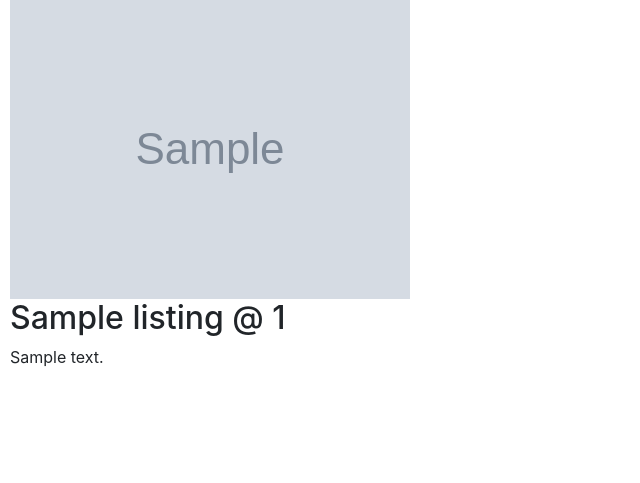
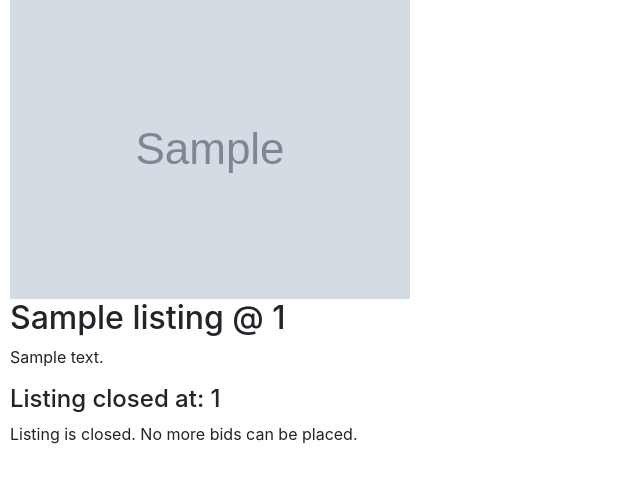
Before and after one commit to ahsanqadeer10/web50, a Django app: template commerce/auctions/templates/auctions/listing.html in a window 1280 px wide. Shown: the part 164-647 px from the top of the page, without its empty margins (0-640 px from the left). Run offline with Django 3.2, Linux system fonts and the light colour scheme; a user stored in the database is signed in; tables that the repository leaves empty hold one stand-in row (values such as "Sample post"); the template is opened without the code that fills it: most values are stand-ins (such as "Sample title", 1, 10 or a date in 2020); grey boxes marked "Sample" are stand-in pictures; parts of the project's set-up code (start-up, migrations or seed data) failed here and were passed over; some libraries are stand-ins or nearby versions.

Commit message:
Place bids. Close listings.

```diff
--- a/commerce/auctions/admin.py
+++ b/commerce/auctions/admin.py
@@ -1,9 +1,10 @@
 from django.contrib import admin
 
-from .models import User, Listing, Category
+from .models import User, Listing, Category, Bid
 
 # Register your models here.
 
 admin.site.register(User)
 admin.site.register(Category)
 admin.site.register(Listing)
+admin.site.register(Bid)
--- a/commerce/auctions/templates/auctions/listing.html
+++ b/commerce/auctions/templates/auctions/listing.html
@@ -1,13 +1,47 @@
 {% extends "auctions/layout.html" %} {% block title %}{{listing.title}}
-{%endblock %} {%block body%}
+{%endblock %} {%block body%} {% if message %}
+<div>{{ message }}</div>
+{% endif %}
+
 <div>
+	<!-- Listing details -->
 	<img src="{{listing.image}}" width="400px" />
 	<h2>{{listing.title}} @ {{listing.starting_bid}}</h2>
 	<p>{{listing.description}}</p>
 </div>
 <div>
+	<!-- Show highest bid, a message if there have been no bids, and message if listing is closed. -->
+	{% if not listing.active %}
+	<h4>Listing closed at: {{listing.highest_bid}}</h4>
+	{% elif listing.highest_bid %}
+	<h4>Highest Bid: {{listing.highest_bid}}</h4>
+	{% else %}
+	<h4>No bids yet!</h4>
+	{% endif %}
+</div>
+{% if user.is_authenticated %}
+<div>
+	<!-- If user is not creator, show option to bid. If user is creator, show option to close. -->
+	{% if not listing.active and listing.winner == request.user %}
+	<p>Listing is closed. You have won the listing!</p>
+	{% elif not listing.active %}
+	<p>Listing is closed. No more bids can be placed.</p>
+	{% elif listing.creator == request.user %}
+	<a href="{% url 'close' listing.id %}">Close Listing</a>
+	{% else %}
+	<p>Option to bid</p>
+	<form action="{% url 'bid' listing.id %}" method="POST">
+		{% csrf_token %}
+		<input type="number" name="value" placeholder="Enter Bid Value" />
+		<input type="submit" value="Place Bid" />
+	</form>
+	{% endif %}
+</div>
+{% endif %} {% if user.is_authenticated and listing.active %}
+<div>
+	<!-- If the user is not creator, show watchlist options add and remove. -->
 	{% if listing.creator == request.user %}
-	<p>My creator!</p>
+	<p>Creator cannot add their listing to watchlist.</p>
 	{% elif listing not in user_watchlist %}
 	<p>Not in watchlist.</p>
 	<a href="{% url 'watch' listing.id %}">Add to Watchlist.</a>
@@ -16,5 +50,4 @@
 	<a href="{% url 'unwatch' listing.id %}">Remove from Watchlist.</a>
 	<p>{% endif %}</p>
 </div>
-
-{%endblock%}
+{% endif %} {%endblock%}
--- a/commerce/auctions/urls.py
+++ b/commerce/auctions/urls.py
@@ -10,5 +10,7 @@
     path("listing/<int:listing_id>", views.listing, name="listing"),
     path("listing/create", views.create, name="create"),
     path("listing/<int:listing_id>/watch", views.watch, name="watch"),
-    path("listing/<int:listing_id>/unwatch", views.unwatch, name="unwatch")
+    path("listing/<int:listing_id>/unwatch", views.unwatch, name="unwatch"),
+    path("listing/<int:listing_id>/bid", views.bid, name="bid"),
+    path("listing/<int:listing_id>/close", views.close, name="close")
 ]
```
Also changed, not shown: commerce/auctions/models.py (+15 -1 lines), commerce/auctions/views.py (+42 -3 lines), commerce/auctions/migrations/0006_bid.py (added), commerce/auctions/migrations/0007_bid_value_gte_18.py (added), commerce/auctions/migrations/0008_auto_20210905_1045.py (added), commerce/auctions/migrations/0009_auto_20210905_1050.py (added), commerce/auctions/migrations/0010_listing_highest_bid.py (added), commerce/auctions/migrations/0011_alter_listing_highest_bid.py (added), commerce/auctions/migrations/0012_auto_20210905_2128.py (added), commerce/auctions/migrations/0013_listing_winner.py (added), commerce/db.sqlite3.
